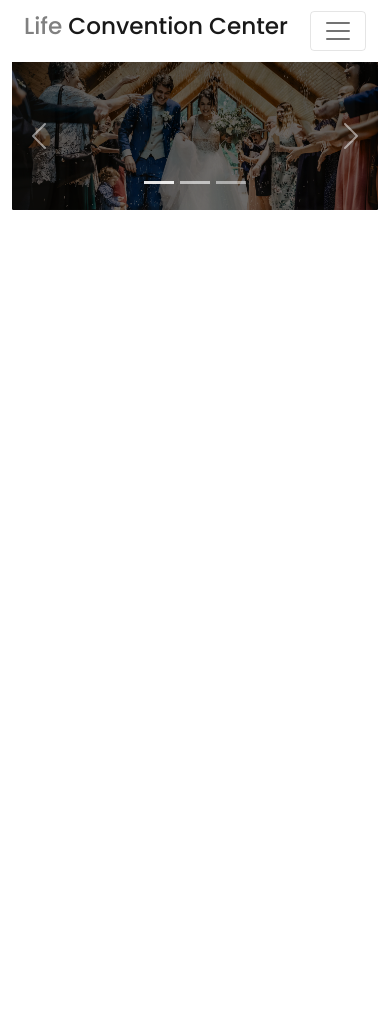
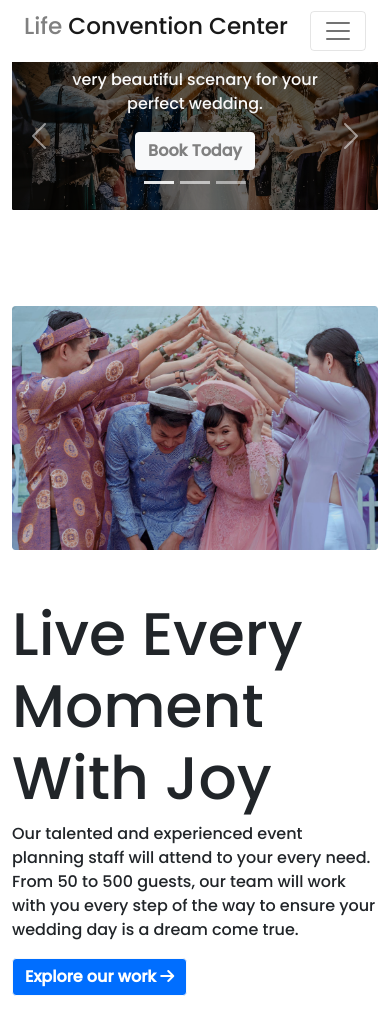
Before and after one commit to Tahmidd/convention-center-website, a plain HTML site: page index.html in a window 390 px wide. Before the commit the page ends 844 px from the top, so only its background shows below. Drawn offline with nearby package versions, Linux system fonts and the light colour scheme.

Commit message:
first section added

```diff
--- a/index.html
+++ b/index.html
@@ -12,6 +12,8 @@
         integrity="sha384-1BmE4kWBq78iYhFldvKuhfTAU6auU8tT94WrHftjDbrCEXSU1oBoqyl2QvZ6jIW3" crossorigin="anonymous">
     <!-- custom css  -->
     <link rel="stylesheet" href="styles/style.css">
+    <!-- fontawesome  -->
+    <script src="https://kit.fontawesome.com/43dfb91429.js" crossorigin="anonymous"></script>
 </head>
 
 <body>
@@ -48,7 +50,7 @@
         </nav>
 
         <!-- carousel add  -->
-        <div id="carouselExampleCaptions" class="carousel slide carousel-fade " data-bs-ride="carousel">
+        <div id="carouselExampleCaptions" class="carousel slide carousel-fade" data-bs-ride="carousel">
             <div class="carousel-indicators">
                 <button type="button" data-bs-target="#carouselExampleCaptions" data-bs-slide-to="0" class="active"
                     aria-current="true" aria-label="Slide 1"></button>
@@ -60,7 +62,7 @@
             <div class="carousel-inner">
                 <div class="carousel-item active">
                     <img src="images/banner.png" class="d-block w-100" alt="...">
-                    <div class="carousel-caption d-none d-md-block">
+                    <div class="carousel-caption">
                         <h4>Best Venue You Can Imagine</h4>
                         <p>We offer the best venue with very beautiful scenary for your perfect wedding.</p>
                         <a href="#">
@@ -70,7 +72,7 @@
                 </div>
                 <div class="carousel-item">
                     <img src="images/banner2.png" class="d-block w-100" alt="...">
-                    <div class="carousel-caption d-none d-md-block">
+                    <div class="carousel-caption">
                         <h5>We Offer The Best Photographer</h5>
                         <p>We offer the best in class photographers to make your special day memorable.</p>
                         <a href="#">
@@ -80,7 +82,7 @@
                 </div>
                 <div class="carousel-item">
                     <img src="images/banner3.png" class="d-block w-100" alt="...">
-                    <div class="carousel-caption d-none d-md-block">
+                    <div class="carousel-caption ">
                         <h5>We Offer Best Class Catering</h5>
                         <p>Our catering service is one of the best in class and you will not be dissapointed.</p>
                         <a href="#">
@@ -102,7 +104,32 @@
         </div>
     </header>
     <!-- header end  -->
+    <main>
+        <!-- section 1 start  -->
+        <section class="container my-5 py-5 ">
+            <div class="row gy-5 d-flex align-items-center">
 
+                <div class="col-12 col-md-12 col-lg-6">
+                    <img class="img-fluid" src="images/wedding.png" alt="">
+                </div>
+
+                <div class="col-12 col-md-12 col-lg-6">
+                    <h1 style="font-size: 60px;"> Live Every Moment </<br>With Joy</h1>
+                    <p>
+                        Our talented and experienced event planning staff will attend to your every need. From 50 to 500
+                        guests, our team will work with you every step of the way to ensure your wedding day is a dream
+                        come true.
+                    </p>
+
+                    <button type="button" class="btn btn-light btn-clr btn-two rounded">Explore our work <i
+                            class="fas fa-arrow-right"></i></button>
+                </div>
+
+
+            </div>
+            </div>
+        </section>
+    </main>
     <!-- js bootstrap -->
     <script src="https://cdn.jsdelivr.net/npm/bootstrap@5.1.3/dist/js/bootstrap.bundle.min.js"
         integrity="sha384-ka7Sk0Gln4gmtz2MlQnikT1wXgYsOg+OMhuP+IlRH9sENBO0LRn5q+8nbTov4+1p"
--- a/styles/style.css
+++ b/styles/style.css
@@ -13,3 +13,8 @@ body{
     color: grey;
     font-weight: bold;
 }
+
+.btn-two{
+    background-color: rgb(0, 110, 255);
+    color: white;
+}
```
